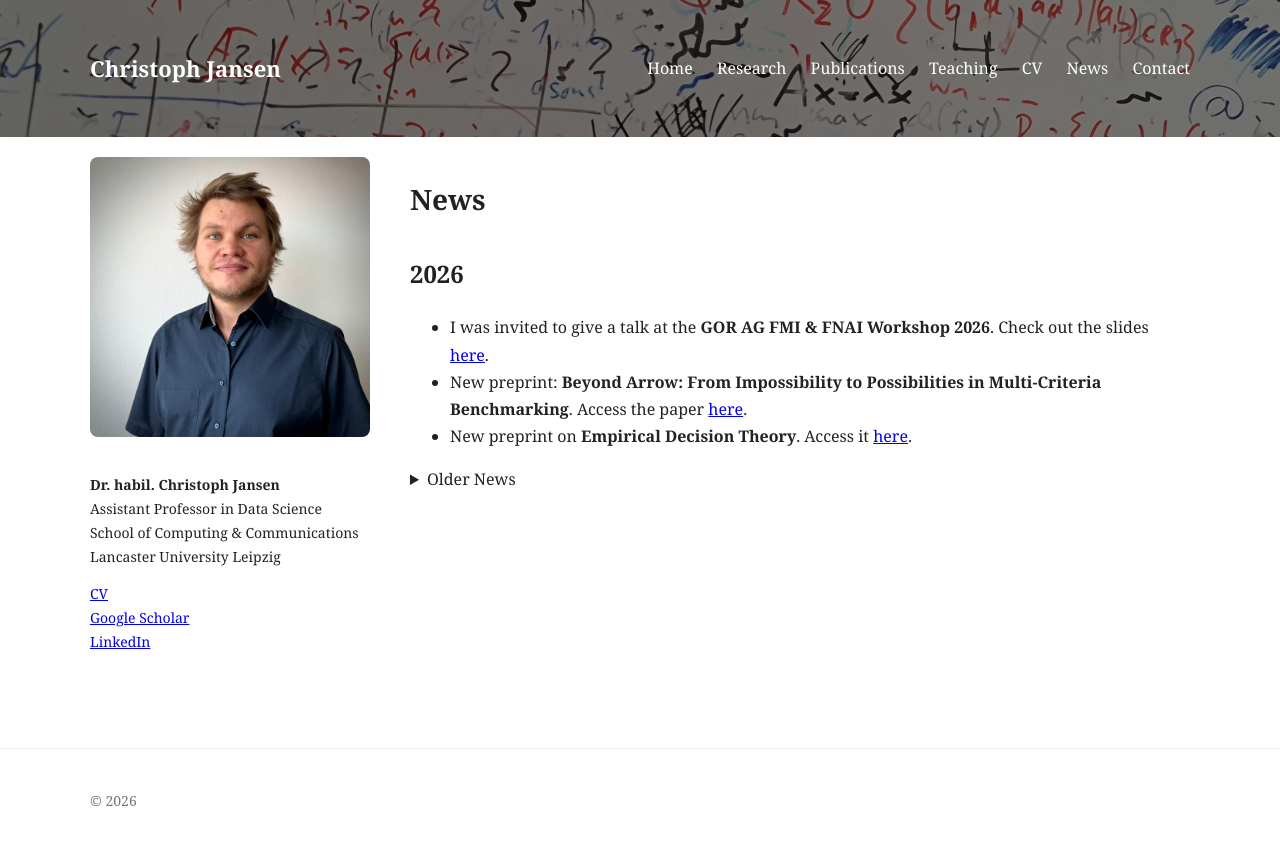
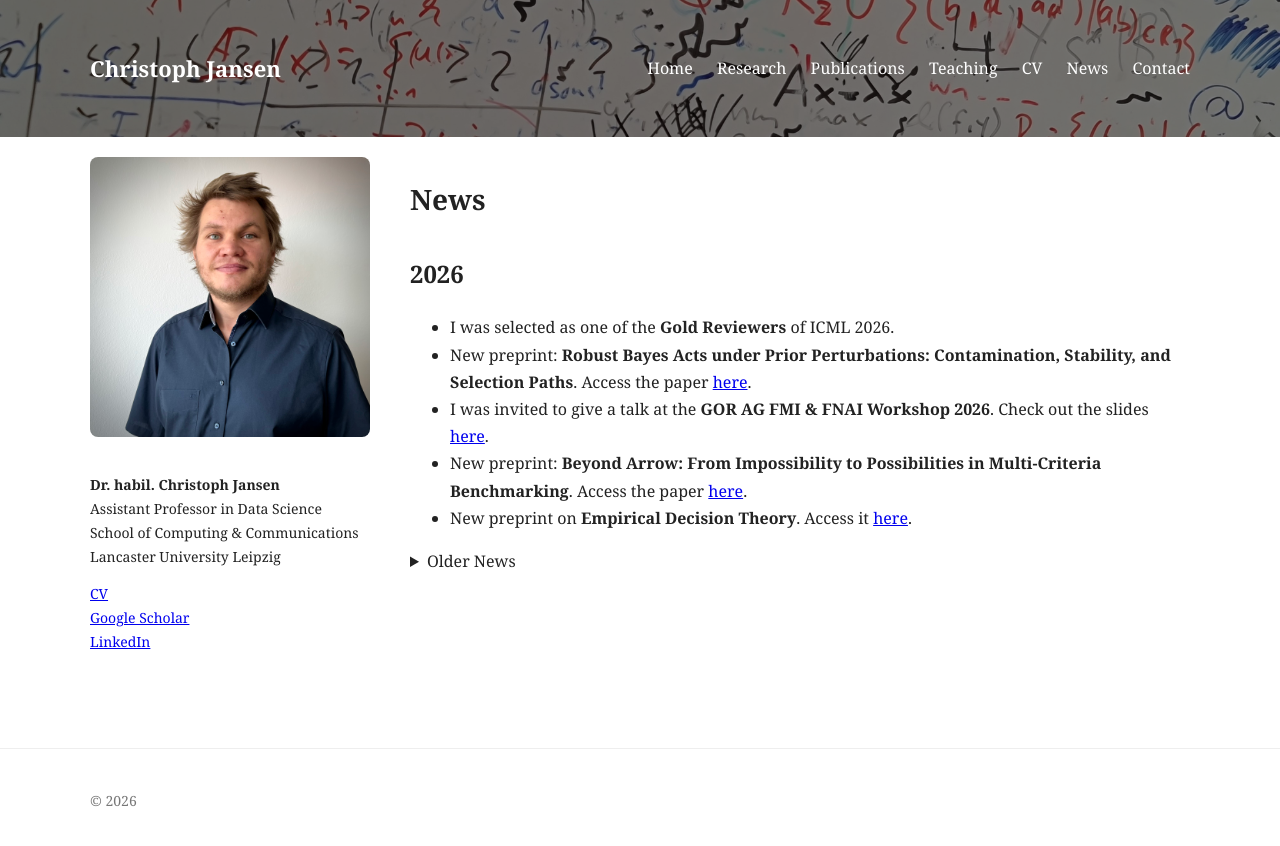
Before and after one commit to jansenc/jansenc.github.io, a Jekyll site: the page built from news/index.md, in a window 1280 px wide. Shown: the top 846 px of the page. Built offline with Jekyll 4.4.1, drawn with Linux system fonts in a browser that asks for light colours.

Commit message:
Update index.md

```diff
--- a/news/index.md
+++ b/news/index.md
@@ -8,6 +8,13 @@ permalink: /news/
 
 <h2>2026</h2>
 <ul>
+  <li>
+    I was selected as one of the <strong>Gold Reviewers</strong> of ICML 2026.
+  </li>
+  <li>
+    New preprint: <strong>Robust Bayes Acts under Prior Perturbations: Contamination, Stability, and Selection Paths</strong>.
+    Access the paper <a href="https://arxiv.org/abs/2605.10495">here</a>.
+  </li>
   <li>
     I was invited to give a talk at the <strong>GOR AG FMI & FNAI Workshop 2026</strong>.
     Check out the slides <a href="/assets/gor.pdf">here</a>.
```
